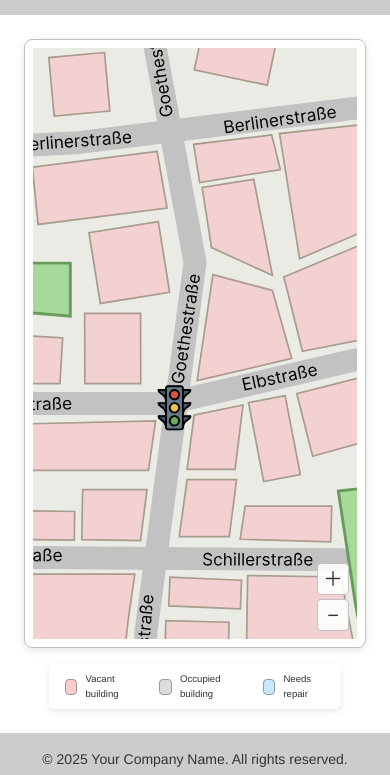
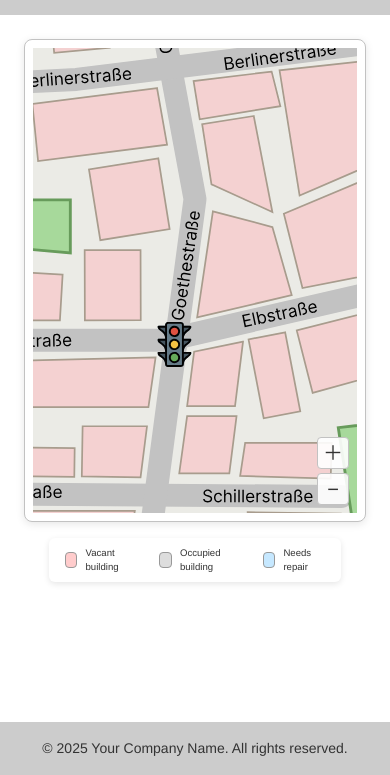
Before and after one commit to gcostasoares/building_map, a plain HTML site: page frontend/index.html in a window 390 px wide. Shown: the part 69-844 px from the top of the page. Drawn offline with Linux system fonts and the light colour scheme; no server answers.

Commit message:
fix: shorten mobile map height

```diff
--- a/frontend/style.css
+++ b/frontend/style.css
@@ -593,7 +593,7 @@
 
   .map-figure svg {
     width: 100%;
-    height: 70vh;
+    height: 55vh !important;
   }
 
   .logo {
```
